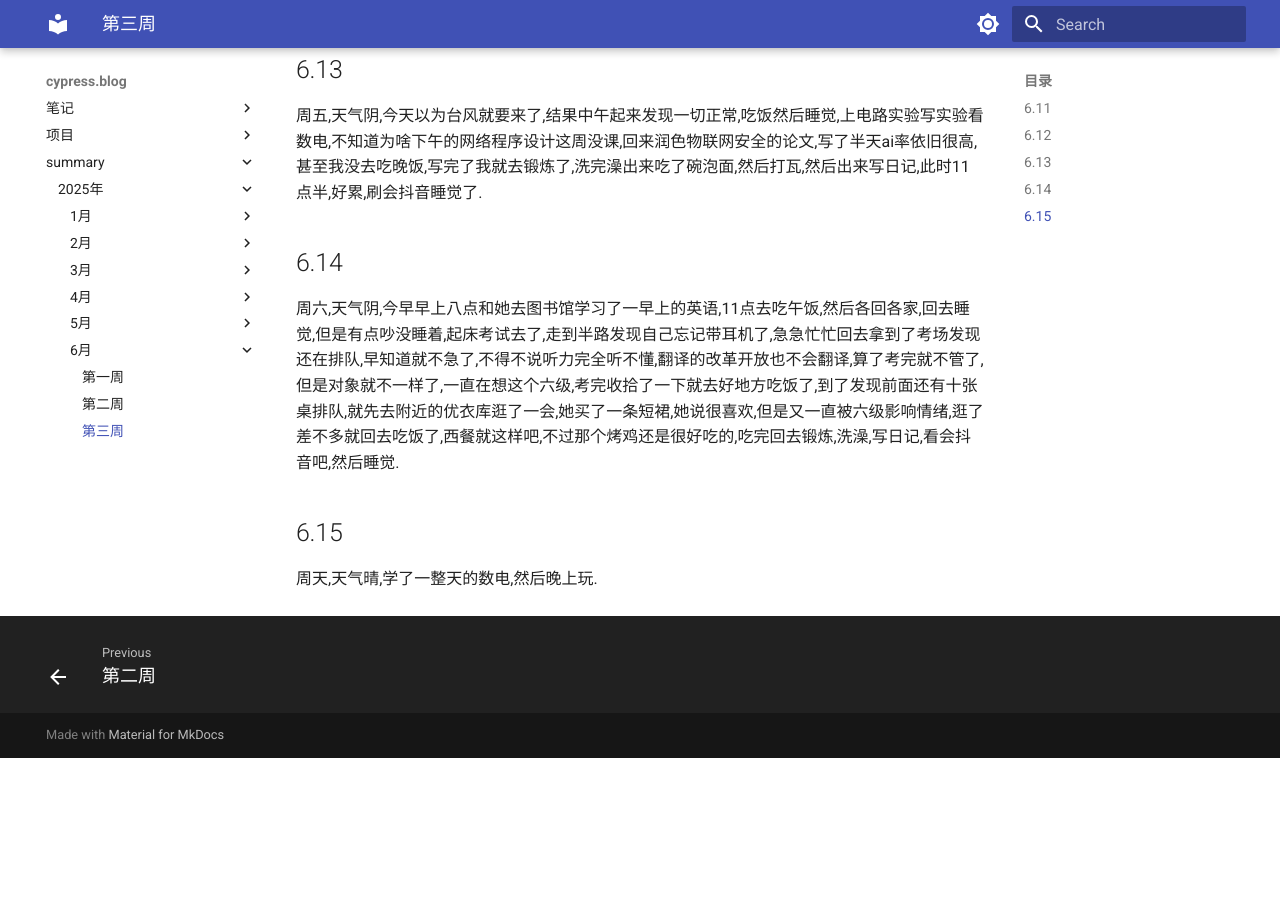
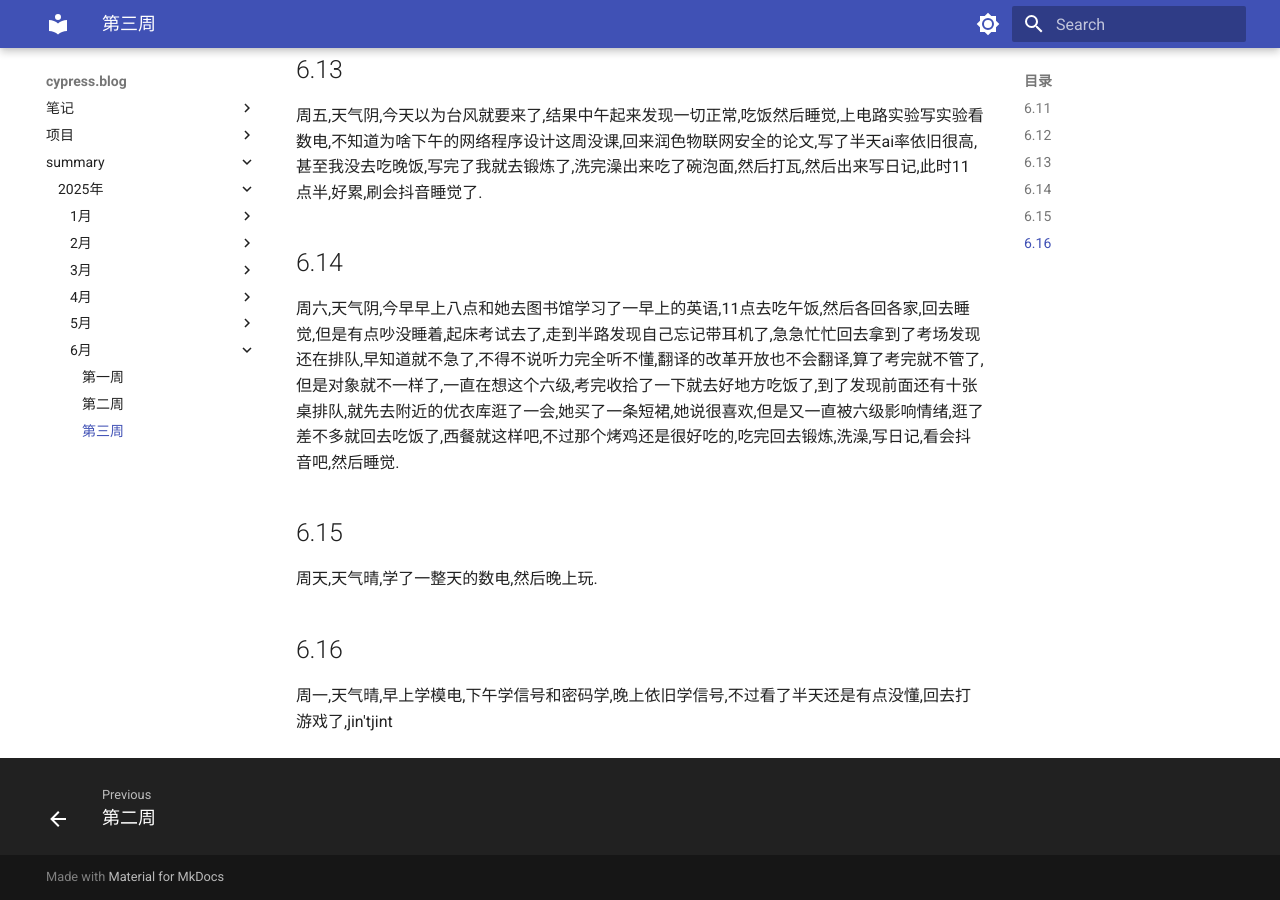
Before and after one commit to cyprer/blog0, an MkDocs documentation site: the page built from docs/summary/25year/6month/3week.md, in a window 1280 px wide and 900 px high, scrolled down 668 px. Built offline with MkDocs 1.6.1 and Material for MkDocs 9.7.7, drawn with Linux system fonts in a browser that asks for light colours; before the commit the page ends 1426 px from its top, so only the background shows below that.

Commit message:
docs: 更新25年6月第3周总结文档
添加6月16日的日记内容

```diff
--- a/docs/summary/25year/6month/3week.md
+++ b/docs/summary/25year/6month/3week.md
@@ -10,3 +10,5 @@
   周六,天气阴,今早早上八点和她去图书馆学习了一早上的英语,11点去吃午饭,然后各回各家,回去睡觉,但是有点吵没睡着,起床考试去了,走到半路发现自己忘记带耳机了,急急忙忙回去拿到了考场发现还在排队,早知道就不急了,不得不说听力完全听不懂,翻译的改革开放也不会翻译,算了考完就不管了,但是对象就不一样了,一直在想这个六级,考完收拾了一下就去好地方吃饭了,到了发现前面还有十张桌排队,就先去附近的优衣库逛了一会,她买了一条短裙,她说很喜欢,但是又一直被六级影响情绪,逛了差不多就回去吃饭了,西餐就这样吧,不过那个烤鸡还是很好吃的,吃完回去锻炼,洗澡,写日记,看会抖音吧,然后睡觉.
 ## 6.15
   周天,天气晴,学了一整天的数电,然后晚上玩.
+## 6.16
+  周一,天气晴,早上学模电,下午学信号和密码学,晚上依旧学信号,不过看了半天还是有点没懂,回去打游戏了,jin'tjint
```
